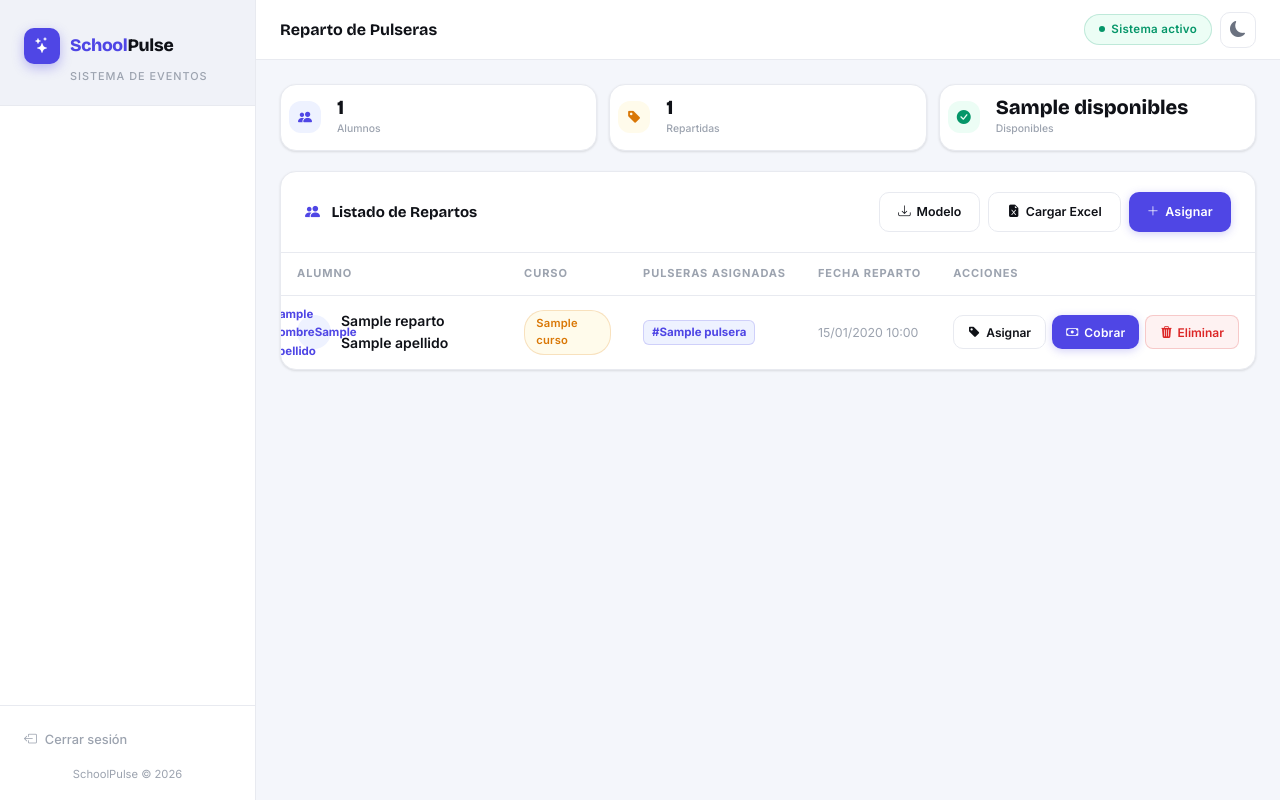
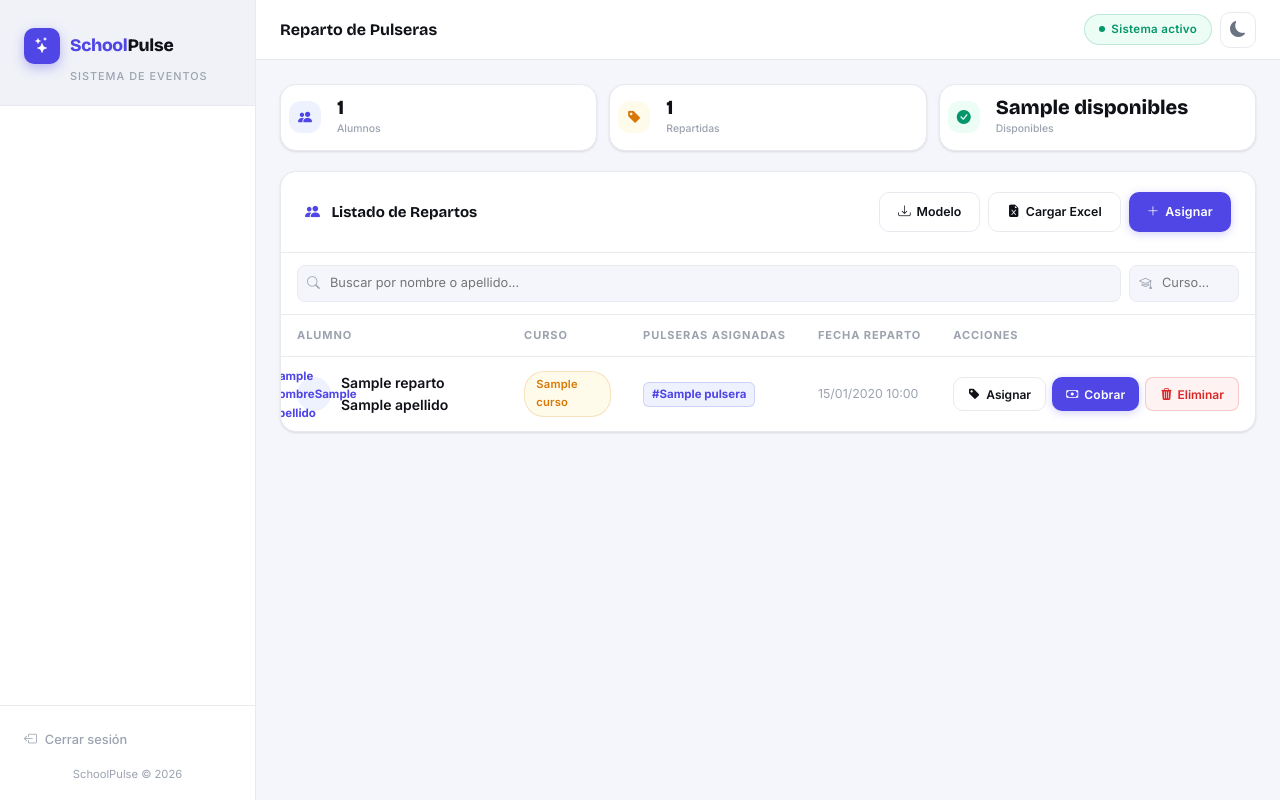
Before and after one commit to Michael2004007/SchoolPulseSystem, a Python web app: template templates/reparto/index.html in a window 1280 px wide. Run offline with Jinja, Linux system fonts and the light colour scheme; the template is opened without the code that fills it: most values are stand-ins (such as "Sample title", 1, 10 or a date in 2020).

Commit message:
feat: todos los alumnos en reparto con filtro nombre/curso

```diff
--- a/templates/reparto/index.html
+++ b/templates/reparto/index.html
@@ -59,13 +59,36 @@
         </div>
     </div>
 
+    {% if repartos %}
+    <!-- BUSCADOR -->
+    <div style="padding: 0.75rem 1rem; border-bottom: 1px solid var(--border); display: flex; gap: 0.5rem;">
+        <div style="position: relative; flex: 1;">
+            <i class="bi bi-search" style="position: absolute; left: 10px; top: 50%; transform: translateY(-50%); color: var(--text-muted); font-size: 0.8rem;"></i>
+            <input type="text" id="filtro-nombre" placeholder="Buscar por nombre o apellido..."
+                   style="width: 100%; padding: 0.45rem 0.75rem 0.45rem 2rem;
+                          border: 1px solid var(--border); border-radius: 8px;
+                          background: var(--bg-page); color: var(--text-primary);
+                          font-size: 0.8rem; box-sizing: border-box;">
+        </div>
+        <div style="position: relative;">
+            <i class="bi bi-mortarboard" style="position: absolute; left: 10px; top: 50%; transform: translateY(-50%); color: var(--text-muted); font-size: 0.8rem;"></i>
+            <input type="text" id="filtro-curso" placeholder="Curso..."
+                   style="width: 110px; padding: 0.45rem 0.75rem 0.45rem 2rem;
+                          border: 1px solid var(--border); border-radius: 8px;
+                          background: var(--bg-page); color: var(--text-primary);
+                          font-size: 0.8rem;">
+        </div>
+    </div>
+    {% endif %}
+
     <div class="card-sp-body" style="padding: 0;">
         {% if repartos %}
 
         <!-- VISTA MÓVIL -->
         <div class="d-block d-md-none">
             {% for r in repartos %}
-            <div style="padding: 1rem; border-bottom: 1px solid var(--border); width: 100%; box-sizing: border-box;">
+            <div class="fila-alumno" data-nombre="{{ r.nombre }} {{ r.apellido }}" data-curso="{{ r.curso }}"
+                 style="padding: 1rem; border-bottom: 1px solid var(--border); width: 100%; box-sizing: border-box;">
                 <div style="display: flex; align-items: center; gap: 10px; margin-bottom: 0.75rem; overflow: hidden;">
                     <div style="
                         width: 36px; height: 36px; border-radius: 50%;
@@ -125,7 +149,7 @@
                     </thead>
                     <tbody>
                         {% for r in repartos %}
-                        <tr>
+                        <tr class="fila-alumno" data-nombre="{{ r.nombre }} {{ r.apellido }}" data-curso="{{ r.curso }}">
                             <td>
                                 <div style="display: flex; align-items: center; gap: 10px;">
                                     <div style="
@@ -178,12 +203,16 @@
                     </tbody>
                 </table>
             </div>
+            <div id="sin-resultados" style="display: none; padding: 2rem; text-align: center; color: var(--text-muted); font-size: 0.875rem;">
+                <i class="bi bi-search" style="font-size: 1.5rem; display: block; margin-bottom: 0.5rem;"></i>
+                No se encontraron alumnos con ese filtro.
+            </div>
         </div>
 
         {% else %}
         <div class="empty-state">
             <i class="bi bi-people"></i>
-            <p>Todavía no se repartieron pulseras.</p>
+            <p>Todavía no hay alumnos cargados.</p>
             <a href="{{ url_for('reparto.descargar_modelo') }}" class="btn-sp-secondary" style="margin-bottom: 0.5rem;">
                 <i class="bi bi-download"></i>
                 Descargar modelo Excel
@@ -265,6 +272,32 @@
 
 {% block scripts %}
 <script>
+    const filtroNombre = document.getElementById('filtro-nombre');
+    const filtroCurso = document.getElementById('filtro-curso');
+
+    function filtrar() {
+        const nombre = (filtroNombre?.value || '').toLowerCase().trim();
+        const curso = (filtroCurso?.value || '').toLowerCase().trim();
+        const filas = document.querySelectorAll('.fila-alumno');
+        let visibles = 0;
+
+        filas.forEach(fila => {
+            const fn = fila.dataset.nombre.toLowerCase();
+            const fc = fila.dataset.curso.toLowerCase();
+            const matchNombre = !nombre || fn.includes(nombre);
+            const matchCurso = !curso || fc.includes(curso);
+            const mostrar = matchNombre && matchCurso;
+            fila.style.display = mostrar ? '' : 'none';
+            if (mostrar) visibles++;
+        });
+
+        const sinResultados = document.getElementById('sin-resultados');
+        if (sinResultados) sinResultados.style.display = visibles === 0 ? 'block' : 'none';
+    }
+
+    filtroNombre?.addEventListener('input', filtrar);
+    filtroCurso?.addEventListener('input', filtrar);
+
     function abrirModal(alumnoId, nombre, curso, pulseras) {
         document.getElementById('modal-alumno-nombre').textContent = nombre;
         document.getElementById('modal-alumno-curso').textContent = 'Curso: ' + curso;
```
Also changed, not shown: other parts of templates/reparto/index.html (+25 -48 lines), blueprints/reparto.py (+24 -5 lines).
